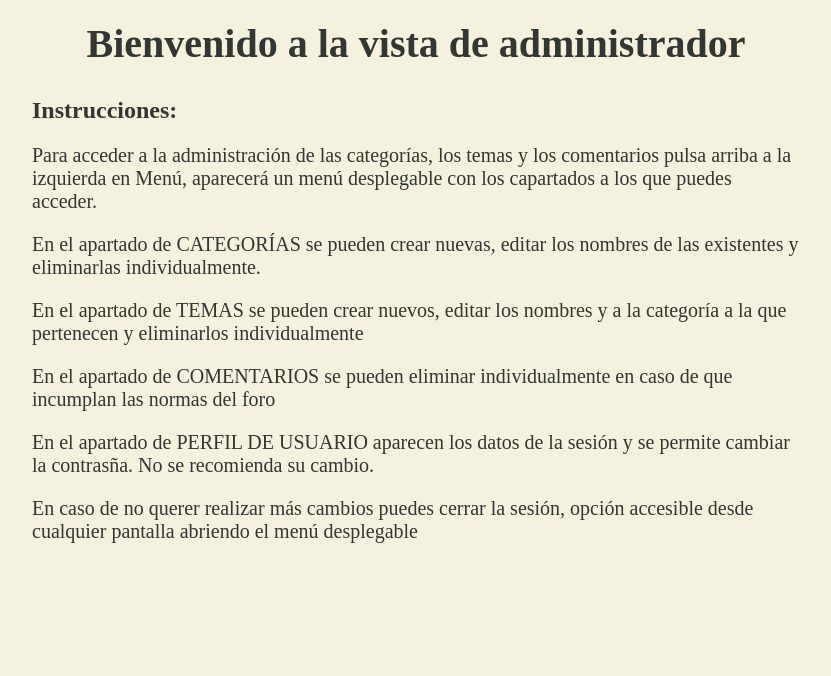
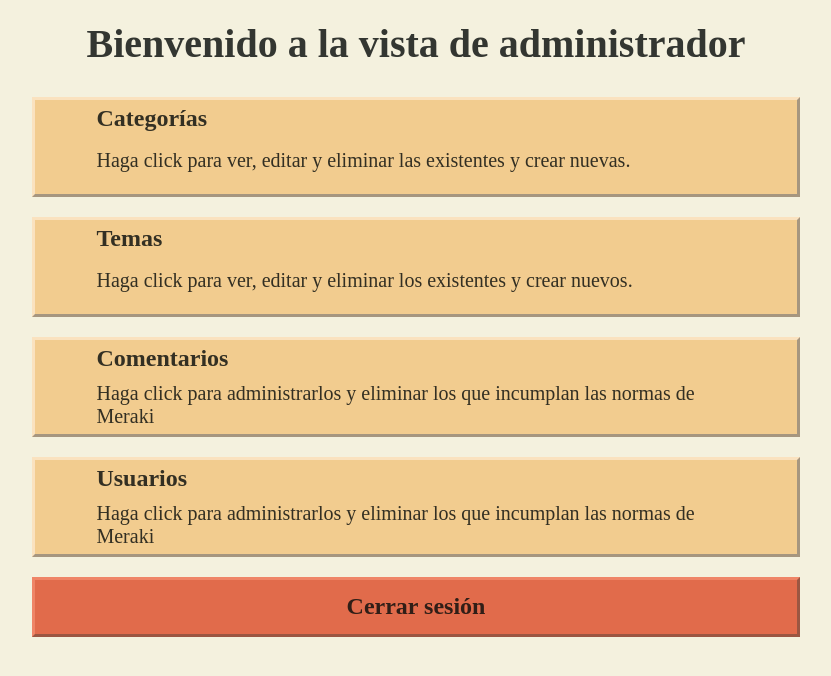
Before and after one commit to cunba/forum, a PHP site: page /views/home.php in a window 1280 px wide. Shown: the part 50-726 px from the top of the page, without its empty margins (224-1055 px from the left). Run offline with PHP 8.4, Linux system fonts and the light colour scheme; the visitor is signed in with stand-in values (Sample User, id 1).

Commit message:
eliminar funciona + modificar estilos home

```diff
--- a/admin/controllers/Category_controller.php
+++ b/admin/controllers/Category_controller.php
@@ -31,6 +31,5 @@ class Category_controller
     public static function delete_category($id)
     {
         Category::delete_category($id);
-        header('Location:../views/categories-view.php');
     }
 }
--- a/admin/models/Category.php
+++ b/admin/models/Category.php
@@ -115,7 +115,7 @@ class Category
                 return $connection;
             }
 
-            $sql = 'SET DELETE FROM categories WHERE id = :id';
+            $sql = 'DELETE FROM categories WHERE id = :id';
 
             $stmt = $connection->prepare($sql);
             $stmt->execute(array(
--- a/admin/styles/style.css
+++ b/admin/styles/style.css
@@ -214,6 +214,50 @@ input[type='submit']:hover {
     font-size: 20px;
 }
 
+.list-home h2 {
+    padding-top: 5px;
+    padding-bottom: 10px;
+}
+
+.list-home {
+    text-decoration: none;
+    color: var(--text);
+    height: 100px;
+    width: 100%;
+    background-color: var(--list-color);
+    margin-bottom: 20px;
+    display: flex;
+    flex-wrap: wrap;
+    flex-direction: row;
+    justify-content: space-between;
+    padding-left: 8%;
+    padding-right: 8%;
+    align-items: center;
+    border-style: outset;
+    border-color: var(--list-shadow);
+    border-width: 3px;
+}
+
+.logout {
+    height: 60px;
+    display: flex;
+    justify-content: center;
+    align-items: center;
+    padding-top: 8px;
+    background-color: var(--text-error-color);
+    border-color: var(--delete-button-hover-color);
+    color: var(--text);
+}
+
+.list-home:hover {
+    cursor: pointer;
+    background-color: var(--list-shadow);
+}
+
+.logout:hover {
+    cursor: pointer;
+    background-color: var(--delete-button-hover-color);
+}
 
 /* CATEGORIES VIEW */
 
@@ -340,3 +384,35 @@ form h2 {
     padding-right: 8%;
     align-items: center;
 }
+
+.delete {
+    padding-bottom: 20px;
+    padding-left: 8px;
+}
+
+.delete p {
+    padding-bottom: 10px;
+}
+
+.delete a {
+    text-decoration: none;
+    margin-right: 20px;
+    color: var(--header-text);
+    padding: 5px 10px;
+}
+
+.no {
+    background-color: var(--header-color);
+}
+
+.no:hover {
+    background-color: var(--header-hover-color);
+}
+
+.yes {
+    background-color: var(--text-error-color);
+}
+
+.yes:hover {
+    background-color: var(--delete-button-hover-color);
+}
--- a/admin/views/categories-view.php
+++ b/admin/views/categories-view.php
@@ -142,8 +142,9 @@ if (!isset($_SESSION['user'])) {
                         <div class="delete">
                             <p>¿Estás seguro que quieres eliminar la categoría <?php echo $category_delete_category; ?>,
                                 incluyendo sus temas y comentarios?</p>
-                            <a href="<?php Category_controller::delete_category($category_delete_id); ?>">Sí</a>
-                            <a href="<?php echo htmlspecialchars($_SERVER['PHP_SELF'] . ''); ?>">No</a>
+                            <a href="<?php Category_controller::delete_category($category_delete_id);
+                            echo htmlspecialchars($_SERVER['PHP_SELF'] . ''); ?>" class="yes">Sí</a>
+                            <a href="<?php echo htmlspecialchars($_SERVER['PHP_SELF'] . ''); ?>" class="no">No</a>
                         </div>
                         <?php
                     }
--- a/admin/views/home.php
+++ b/admin/views/home.php
@@ -26,6 +26,7 @@ if (!isset($_SESSION['user'])) {
                 <li><a href="categories-view.php">Categorías</a></li>
                 <li><a href="topics-view.php">Temas</a></li>
                 <li><a href="comments-view.php">Comentarios</a></li>
+                <li><a href="users-view.php">Usuarios</a></li>
                 <li><a href="user-panel.php">Panel de usuario</a></li>
                 <li><a href="../controllers/logout.php">Cerrar sesión</a></li>
             </ul>
@@ -36,19 +37,25 @@ if (!isset($_SESSION['user'])) {
 </header>
 <section class="first home">
     <h1>Bienvenido a la vista de administrador</h1>
-    <h2>Instrucciones:</h2>
-    <p>Para acceder a la administración de las categorías, los temas y los comentarios pulsa arriba a la izquierda en
-        Menú, aparecerá un menú desplegable con los capartados a los que puedes acceder.</p>
-    <p>En el apartado de CATEGORÍAS se pueden crear nuevas, editar los nombres de las existentes y eliminarlas
-        individualmente.</p>
-    <p>En el apartado de TEMAS se pueden crear nuevos, editar los nombres y a la categoría a la que pertenecen y
-        eliminarlos
-        individualmente</p>
-    <p>En el apartado de COMENTARIOS se pueden eliminar individualmente en caso de que incumplan las normas del foro</p>
-    <p>En el apartado de PERFIL DE USUARIO aparecen los datos de la sesión y se permite cambiar la contrasña. No se
-        recomienda su cambio.</p>
-    <p>En caso de no querer realizar más cambios puedes cerrar la sesión, opción accesible desde cualquier pantalla
-        abriendo el menú desplegable</p>
+    <a class="list-home" href="categories-view.php">
+        <h2>Categorías</h2>
+        <p>Haga click para ver, editar y eliminar las existentes y crear nuevas.</p>
+    </a>
+    <a class="list-home" href="topics-view.php">
+        <h2>Temas</h2>
+        <p>Haga click para ver, editar y eliminar los existentes y crear nuevos.</p>
+    </a>
+    <a class="list-home" href="comments-view.php">
+        <h2>Comentarios</h2>
+        <p>Haga click para administrarlos y eliminar los que incumplan las normas de Meraki</p>
+    </a>
+    <a class="list-home" href="users-view.php">
+        <h2>Usuarios</h2>
+        <p>Haga click para administrarlos y eliminar los que incumplan las normas de Meraki</p>
+    </a>
+    <a class="list-home logout" href="../controllers/logout.php">
+        <h2>Cerrar sesión</h2>
+    </a>
 </section>
 </body>
 </html>
```
